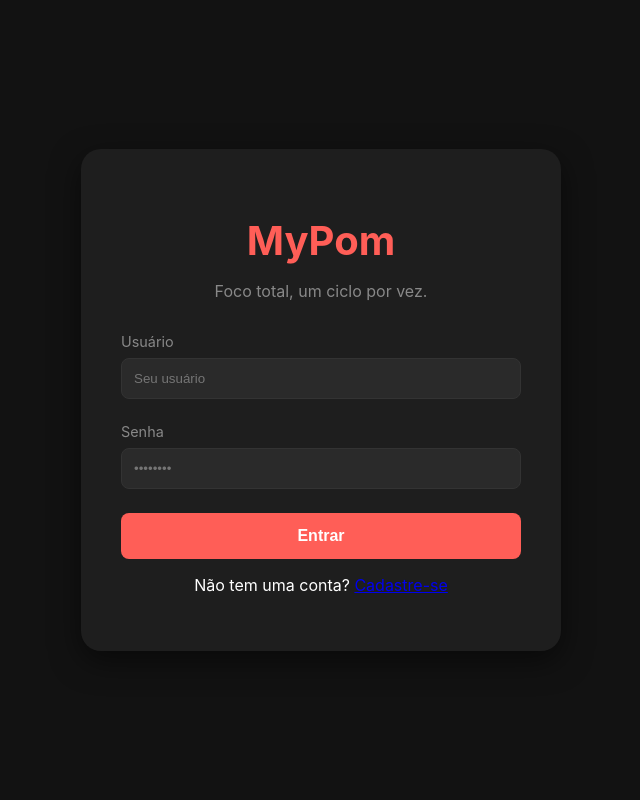
After one commit to TheNullP/MyPom, a FastAPI app: template MyPom/templates/login.html in a window 1280 px wide. The commit adds this page. Shown: the whole page, without its empty margins (319-959 px from the left). Run offline with FastAPI, Linux system fonts and the light colour scheme; the template is opened without the code that fills it, so the values that code supplies are empty; parts of the project's set-up code (start-up, migrations or seed data) failed here and were passed over.

Commit message:
feat(auth): implementa telas de autenticação e integração com o Frontend
- Cria interfaces HTML para as páginas de Login e Cadastro (Register).
- Implementa script login.js com envio de credenciais via
URLSearchParams.
- Sincroniza requisições com o Bearer Token obtido do LocalStorage.

```diff
--- a/MyPom/schemas/user_schema.py
+++ b/MyPom/schemas/user_schema.py
@@ -5,3 +5,9 @@ class UserModel(BaseModel):
     username: str = "test"
     email: str = "test@email.com"
     password: str = "test"
+
+
+class CurrentUser(BaseModel):
+    username: str
+    email: str
+    focus: int
--- /dev/null
+++ b/MyPom/static/css/login-style.css
@@ -0,0 +1,89 @@
+:root {
+	--bg-color: #121212;
+	--card-bg: #1e1e1e;
+	--accent-color: #ff5e57;
+	--text-primary: #ffffff;
+	--text-secondary: #888;
+}
+
+body {
+	background-color: var(--bg-color);
+	color: var(--text-primary);
+	font-family: "Inter", sans-serif;
+	display: flex;
+	justify-content: center;
+	align-items: center;
+	height: 100vh;
+	margin: 0;
+}
+
+.login-container {
+	background: var(--card-bg);
+	padding: 2.5rem;
+	border-radius: 20px;
+	box-shadow: 0 10px 30px rgba(0, 0, 0, 0.5);
+	width: 100%;
+	max-width: 400px;
+	text-align: center;
+}
+
+.login-header h1 {
+	font-size: 2.5rem;
+	color: var(--accent-color);
+	margin-bottom: 0.5rem;
+}
+
+.login-header p {
+	color: var(--text-secondary);
+	margin-bottom: 2rem;
+}
+
+.input-group {
+	text-align: left;
+	margin-bottom: 1.5rem;
+}
+
+.input-group label {
+	display: block;
+	margin-bottom: 0.5rem;
+	font-size: 0.9rem;
+	color: var(--text-secondary);
+}
+
+.input-group input {
+	width: 100%;
+	padding: 12px;
+	background: #2a2a2a;
+	border: 1px solid #333;
+	border-radius: 8px;
+	color: white;
+	box-sizing: border-box;
+}
+
+#btn-login {
+	width: 100%;
+	padding: 14px;
+	background-color: var(--accent-color);
+	color: white;
+	border: none;
+	border-radius: 8px;
+	font-size: 1rem;
+	font-weight: bold;
+	cursor: pointer;
+	transition: background 0.3s;
+}
+
+#btn-login:hover {
+	background-color: #ff7e79;
+}
+
+.input-error {
+	border-color: #ff3e3e !important;
+}
+
+.error-message {
+	color: #ff3e3e;
+	font-size: 0.75rem;
+	margin-top: 4px;
+	display: none;
+}
--- /dev/null
+++ b/MyPom/static/js/login.js
@@ -0,0 +1,25 @@
+const login_form = document.getElementById("login-form");
+
+login_form.addEventListener("submit", async (event) => {
+	event.preventDefault();
+
+	const formData = new FormData(login_form);
+	const data = new URLSearchParams(formData);
+
+	const response = await fetch("/token", {
+		method: "POST",
+		headers: { "Content-Type": "application/x-www-form-urlencoded" },
+		body: data,
+	});
+	if (response.ok) {
+		const result = await response.json();
+
+		localStorage.setItem("access_token", result.access_token);
+
+		alert("Login realizado com sucesso!");
+		window.location.replace("/");
+	} else {
+		const error = await response.json();
+		alert(`Erro: ${error.detail}`);
+	}
+});
--- /dev/null
+++ b/MyPom/templates/login.html
@@ -0,0 +1,36 @@
+<!DOCTYPE html>
+<html lang="pt-br">
+<head>
+    <meta charset="UTF-8">
+    <meta name="viewport" content="width=device-width, initial-scale=1.0">
+    <title>MyPom - Login</title>
+    <link href="/static/css/login-style.css" rel="stylesheet">
+</head>
+<body>
+    <div class="login-container">
+        <header class="login-header">
+            <h1 id="title">MyPom</h1>
+            <p>Foco total, um ciclo por vez.</p>
+        </header>
+
+        <form id="login-form" class="login-form">
+            <div class="input-group">
+                <label for="username">Usuário</label>
+                <input type="text" id="username" name="username" required placeholder="Seu usuário">
+            </div>
+
+            <div class="input-group">
+                <label for="password">Senha</label>
+                <input type="password" id="password" name="password" required placeholder="••••••••">
+            </div>
+
+            <button type="submit" id="btn-login">Entrar</button>
+        </form>
+
+        <footer class="login-footer">
+            <p>Não tem uma conta? <a href="/page/register">Cadastre-se</a></p>
+        </footer>
+    </div>
+    <script src="/static/js/login.js"></script>
+</body>
+</html>
```
Also changed, not shown: MyPom/core/security.py (+4 -4 lines), MyPom/routers/page.py (+10 -0 lines), MyPom/routers/user.py (+17 -4 lines), MyPom/static/css/config-style.css (+48 -0 lines), MyPom/static/js/options.js (+52 -0 lines), MyPom/templates/options.html (+14 -0 lines), MyPom/templates/register.html (added, +46 -0 lines).
